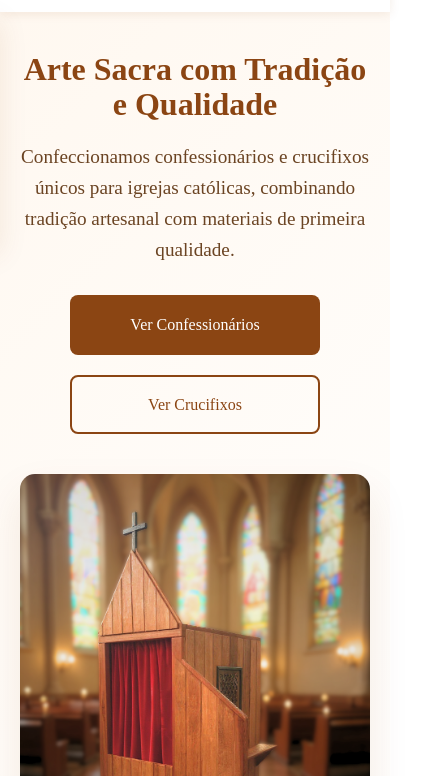
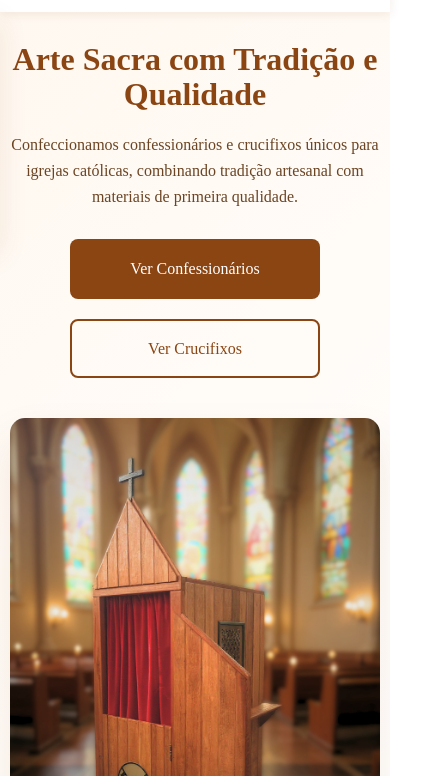
Before and after one commit to NicolasPFM/oficinasjose, a plain HTML site: page index.html in a window 390 px wide. Shown: the part 68-844 px from the top of the page, 441 px wide, since content can reach past the window. Drawn offline with Linux system fonts and the light colour scheme; a web font is replaced by a local one.

Commit message:
Correções 2

```diff
--- a/styles.css
+++ b/styles.css
@@ -3,6 +3,18 @@
     margin: 0;
     padding: 0;
     box-sizing: border-box;
+    max-width: 100%;
+}
+
+html {
+    overflow-x: hidden;
+    max-width: 100%;
+}
+
+body {
+    overflow-x: hidden;
+    width: 100%;
+    max-width: 100%;
 }
 
 :root {
@@ -131,11 +143,14 @@ h1, h2, h3, h4, h5, h6 {
     max-width: 1200px;
     margin-left: auto;
     margin-right: auto;
+    width: 100%;
+    overflow: hidden;
 }
 
 .hero-content {
     flex: 1;
     padding-right: 40px;
+    max-width: 100%;
 }
 
 .hero-title {
@@ -510,12 +525,15 @@ footer {
     .hero {
         flex-direction: column;
         text-align: center;
-        padding: 40px 20px;
+        padding: 40px 15px;
+        margin-top: 80px;
     }
 
     .hero-content {
         padding-right: 0;
         margin-bottom: 40px;
+        width: 100%;
+        max-width: 100%;
     }
 
     .hero-title {
@@ -524,6 +542,12 @@ footer {
 
     .hero-buttons {
         justify-content: center;
+        width: 100%;
+    }
+
+    .hero-image {
+        width: 100%;
+        max-width: 100%;
     }
 
     .about-content {
@@ -560,8 +584,24 @@ footer {
 }
 
 @media (max-width: 480px) {
+    .hero {
+        padding: 30px 10px;
+    }
+
+    .hero-content {
+        padding-right: 0;
+        padding-left: 0;
+        width: 100%;
+    }
+
     .hero-title {
         font-size: 2rem;
+        word-wrap: break-word;
+    }
+
+    .hero-subtitle {
+        font-size: 1rem;
+        max-width: 100%;
     }
 
     .section-title {
@@ -571,6 +611,7 @@ footer {
     .hero-buttons {
         flex-direction: column;
         align-items: center;
+        width: 100%;
     }
 
     .btn {
@@ -580,6 +621,10 @@ footer {
 
     .contact-buttons .btn {
         width: 100%;
+    }
+
+    .container {
+        padding: 0 10px;
     }
 }
 
@@ -642,11 +687,12 @@ footer {
 .thumbnail {
     width: 100%;
     height: 80px;
-    object-fit: cover;
+    object-fit: contain;
     border-radius: 8px;
     cursor: pointer;
     transition: var(--transition);
     border: 3px solid transparent;
+    background-color: var(--background-light);
 }
 
 .thumbnail:hover,
```
